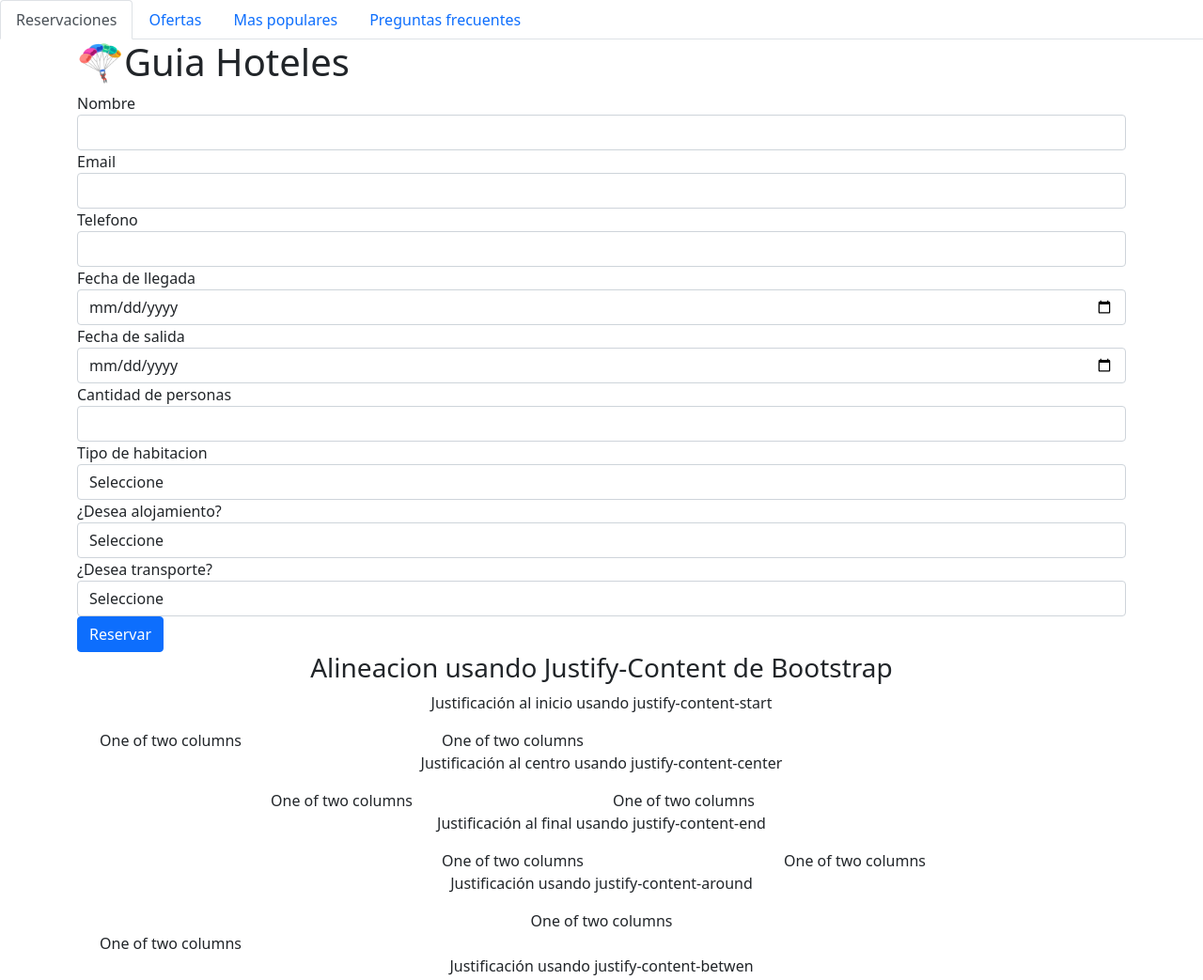
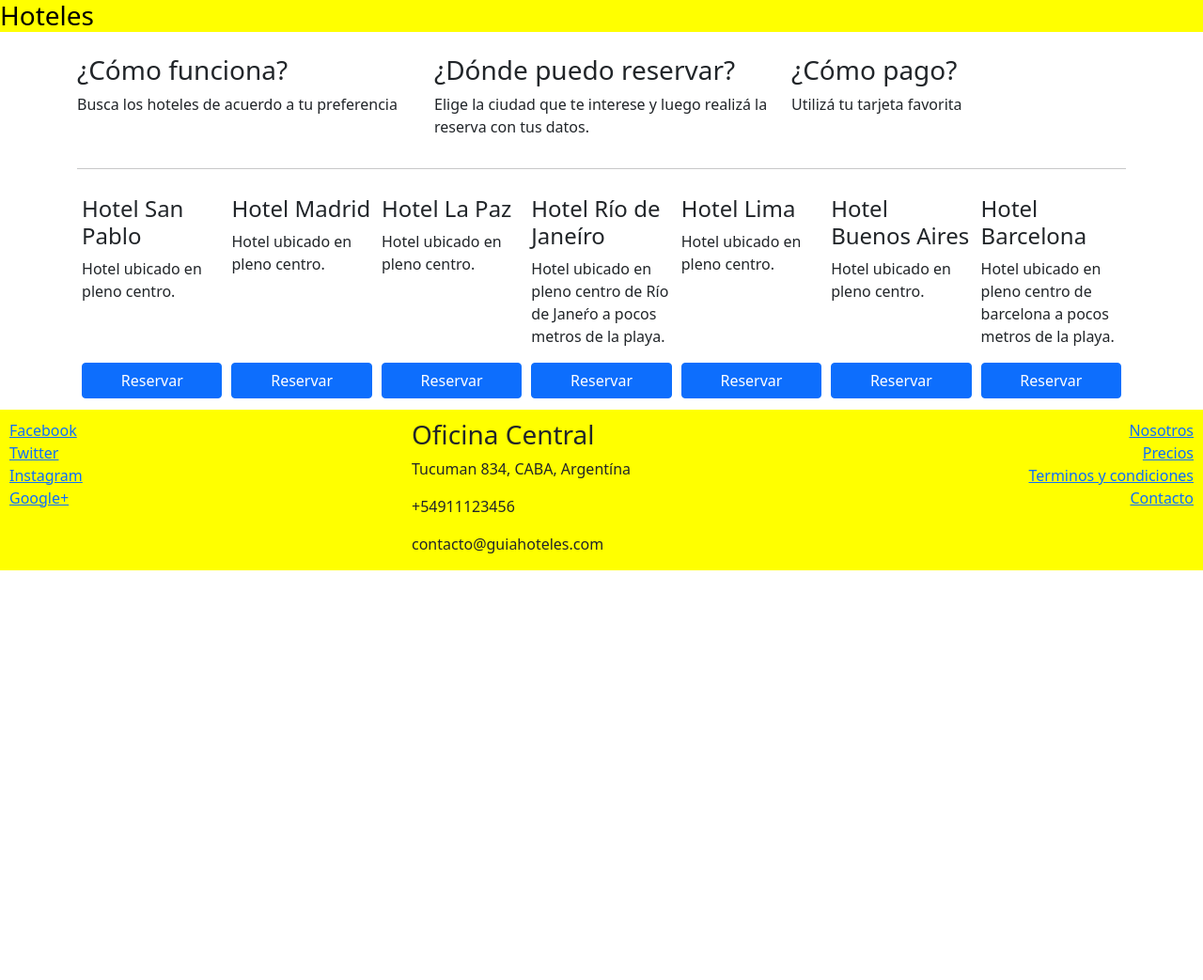
Before and after one commit to oramirezj/ProyectoCoursera, a website: page index.html in a window 1280 px wide. Shown: the top 1043 px of the page at 94% size. After the commit the page ends 800 px from the top, so only its background shows below. Drawn offline with nearby package versions, Linux system fonts and the light colour scheme.

Commit message:
Proyecto como en video utilizando flex

```diff
--- /dev/null
+++ b/css/styles.css
@@ -0,0 +1,18 @@
+.jumbotron {
+    background-color: yellow;
+    color: black;
+}
+footer {
+    padding: 10px 10px 0 10px;
+    background-color: yellow;
+    margin-bottom: 0px;
+    margin-top: 10px;
+}
+.card-hotel{
+    flex: 1 150px;
+    padding: 2px 5px 2px 5px;
+    margin-top: 10px;
+}
+.btn-reserva{
+    width: 100%;
+}
--- a/index.html
+++ b/index.html
@@ -7,146 +7,151 @@
     <meta name="viewport" content="width=device-width, initial-scale=1.0" />
     <title>🪂Guia Hoteles</title>
     <link rel="stylesheet" href="node_modules/bootstrap/dist/css/bootstrap.min.css" />
+    <link rel="stylesheet" href="css/styles.css">
     <meta name="author" content="Omar Ramírez" />
     <meta name="description" content="Protecto Coursera curso desarrollador full stack" />
 </head>
 
 <body>
-    <ul class="nav nav-tabs">
-        <li class="nav-item">
-            <a class="nav-link active" aria-current="page" href="/">Reservaciones</a>
-        </li>
-        <li class="nav-item">
-            <a class="nav-link" href="#">Ofertas</a>
-        </li>
-        <li class="nav-item">
-            <a class="nav-link" href="#">Mas populares</a>
-        </li>
-        <li class="nav-item">
-            <a class="nav-link" href="#">Preguntas frecuentes</a>
-        </li>
-    </ul>
+    <header class="header">
+        <div class="jumbotron">
+            <h3>Hoteles</h3>
+        </div>
+    </header>
+    <main>
         <div class="container">
             <div class="row">
-            <div class="col-md-12">
-                <h1>🪂Guia Hoteles</h1>
+                <div class="col-sm-4">
+                    <p>
+                    <h3>¿Cómo funciona?</h3>
+                    <p>Busca los hoteles de acuerdo a tu preferencia</p>
+                    </p>
+                </div>
+                <!--fin col-sm-4 cómo funciona-->
+                <div class="col-sm-4">
+                    <p>
+                    <h3>¿Dónde puedo reservar?</h3>
+                    <p>Elige la ciudad que te interese y luego realizá la reserva con tus datos.</p>
+                    </p>
+                </div>
+                <!--fin col-sm-4 dónde reservar-->
+                <div class="col-sm-4">
+                    <p>
+                    <h3>¿Cómo pago?</h3>
+                    <p>Utilizá tu tarjeta favorita</p>
+                    </p>
+                </div>
+                <!--fin col-sm-4 cómo pago-->
+            </div>
+            <!--fin row-->
+            <hr />
+            <div class="d-flex flex-wrap flex-row-reverse">
+                <div class="card-hotel d-flex flex-column justify-content-between">
+                    <div>
+                        <h4>Hotel Barcelona</h4>
+                        <p>Hotel ubicado en pleno centro de barcelona a pocos metros de la playa.</p>
+                    </div>
+                    <div>
+                        <button class="btn btn-primary btn-reserva">Reservar</button>
                     </div>
                 </div>
-        <div class="row">
-            <div class="col-md-12">
-                <form action="index.php" method="post">
-                    <div class="form-group">
-                        <label for="">Nombre</label>
-                        <input type="text" name="nombre" class="form-control">
+                <!--final hotel Barcelona-->
+                <div class="card-hotel d-flex flex-column justify-content-between">
+                    <div>
+                        <h4>Hotel Buenos Aires</h4>
+                        <p>Hotel ubicado en pleno centro.</p>
                     </div>
-                    <div class="form-group">
-                        <label for="">Email</label>
-                        <input type="email" name="email" class="form-control">
-                    </div>
-                    <div class="form-group">
-                        <label for="">Telefono</label>
-                        <input type="text" name="telefono" class="form-control">
-                    </div>
-                    <div class="form-group">
-                        <label for="">Fecha de llegada</label>
-                        <input type="date" name="fecha_llegada" class="form-control">
-                    </div>
-                    <div class="form-group">
-                        <label for="">Fecha de salida</label>
-                        <input type="date" name="fecha_salida" class="form-control">
-                    </div>
-                    <div class="form-group">
-                        <label for="">Cantidad de personas</label>
-                        <input type="number" name="cantidad_personas" class="form-control">
-                    </div>
-                    <div class="form-group">
-                        <label for="">Tipo de habitacion</label>
-                        <select name="tipo_habitacion" class="form-control">
-                            <option value="">Seleccione</option>
-                            <option value="Simple">Simple</option>
-                            <option value="Doble">Doble</option>
-                            <option value="Triple">Triple</option>
-                            <option value="Cuadruple">Cuadruple</option>
-                        </select>
-                    </div>
-                    <div class="form-group">
-                        <label for="">¿Desea alojamiento?</label>
-                        <select name="alojamiento" class="form-control">
-                            <option value="">Seleccione</option>
-                            <option value="Si">Si</option>
-                            <option value="No">No</option>
-                        </select>
-                    </div>
-                    <div class="form-group">
-                        <label for="">¿Desea transporte?</label>
-                        <select name="transpote" class="form-control">
-                            <option value="">Seleccione</option>
-                            <option value="Si">Si</option>
-                            <option value="No">No</option>
-                        </select>
-                    </div>
-                    <button type="submit" class="btn btn-primary">Reservar</button>
-                    <!--Prueba alineacion de contenido bootstrap-->
-                    <h3 class="row justify-content-center">Alineacion usando Justify-Content de Bootstrap</h3>
-                    <div class="container">
-                        <p class="row justify-content-center">Justificación al inicio usando justify-content-start</p>
-                        <div class="row justify-content-start">
-                            <div class="col-4">
-                                One of two columns
-                            </div>
-                            <div class="col-4">
-                                One of two columns
+                    <div>
+                        <button class="btn btn-primary btn-reserva">Reservar</button>
                     </div>
                 </div>
-                        <p class="row justify-content-center">Justificación al centro usando justify-content-center</p>
-                        <div class="row justify-content-center">
-                            <div class="col-4">
-                                One of two columns
+                <!--final hotel Buenos Aires-->
+                <div class="card-hotel d-flex flex-column justify-content-between">
+                    <div>
+                        <h4>Hotel Lima</h4>
+                        <p>Hotel ubicado en pleno centro.</p>
                     </div>
-                            <div class="col-4">
-                                One of two columns
+                    <div>
+                        <button class="btn btn-primary btn-reserva">Reservar</button>
                     </div>
                 </div>
-                        <p class="row justify-content-center">Justificación al final usando justify-content-end</p>
-                        <div class="row justify-content-end">
-                            <div class="col-4">
-                                One of two columns
+                <!--final hotel Lima-->
+                <div class="card-hotel d-flex flex-column justify-content-between">
+                    <div>
+                        <h4>Hotel Río de Janeíro</h4>
+                        <p>Hotel ubicado en pleno centro de Río de Janeŕo a pocos metros de la playa.</p>
                     </div>
-                            <div class="col-4">
-                                One of two columns
+                    <div>
+                        <button class="btn btn-primary btn-reserva">Reservar</button>
                     </div>
                 </div>
-                        <p class="row justify-content-center">Justificación usando justify-content-around</p>
-                        <div class="row justify-content-around" <div class="col-4">
-                            One of two columns
+                <!--final hotel Río de Janeíro-->
+                <div class="card-hotel d-flex flex-column justify-content-between">
+                    <div>
+                        <h4>Hotel La Paz</h4>
+                        <p>Hotel ubicado en pleno centro.</p>
                     </div>
-                        <div class="col-4">
-                            One of two columns
+                    <div>
+                        <button class="btn btn-primary btn-reserva">Reservar</button>
                     </div>
                 </div>
-                    <p class="row justify-content-center">Justificación usando justify-content-betwen</p>
-                    <div class="row justify-content-between">
-                        <div class="col-4">
-                            One of two columns
+                <!--final hotel La Paz-->
+                <div class="card-hotel d-flex flex-column justify-content-between">
+                    <div>
+                        <h4>Hotel Madrid</h4>
+                        <p>Hotel ubicado en pleno centro.</p>
                     </div>
-                        <div class="col-4">
-                            One of two columns
+                    <div>
+                        <button class="btn btn-primary btn-reserva">Reservar</button>
                     </div>
                 </div>
-                    <p class="row justify-content-center">Justificación usando justify-content-evenly</p>
-                    <div class="row justify-content-evenly">
-                        <div class="col-4">
-                            One of two columns
+                <!--final hotel Madrid-->
+                <div class="card-hotel d-flex flex-column justify-content-between">
+                    <div>
+                        <h4>Hotel San Pablo</h4>
+                        <p>Hotel ubicado en pleno centro.</p>
                     </div>
-                        <div class="col-4">
-                            One of two columns
+                    <div>
+                        <button class="btn btn-primary btn-reserva">Reservar</button>
                     </div>
                 </div>
+                <!--final hotel San Pablo-->
             </div>
+            <!--fin row reverse-->
+        </div>
+        <!--fin container-->
+    </main>
 </body>
 
+<footer>
+    <div class="row">
+        <div class="col-sm-4 d-flex flex-column">
+            <a href="http://www.facebook.com">Facebook</a>
+            <a href="http://www.twitter.com">Twitter</a>
+            <a href="http://www.instagram.com">Instagram</a>
+            <a href="http://www.google.com">Google+</a>
+        </div>
+        <div class="col-sm-4">
+            <address>
+                <h3>Oficina Central</h3>
+                <p>Tucuman 834, CABA, Argentína</p>
+                <p>+54911123456</p>
+                <p>contacto@guiahoteles.com</p>
+            </address>
+        </div>
+        <div class="col-sm-4 d-flex flex-column align-items-end">
+            <a href="http://www.facebook.com">Nosotros</a>
+            <a href="http://www.twitter.com">Precios</a>
+            <a href="http://www.instagram.com">Terminos y condiciones</a>
+            <a href="http://www.google.com">Contacto</a>
+        </div>
+    </div>
+</footer>
 
+<!--JavaScript opcional-->
+<!--JQuery, Bootstrap JS, Popper.JS-->
 <script src="node_modules/jquery/dist/jquery.min.js"></script>
 <script src="node_modules/bootstrap/dist/js/bootstrap.min.js"></script>
+<script src="node_modules/popper.js/dist/popper-utils.min.js"></script>
 
 </html>
```
Lines whose indentation alone changed are shown as unchanged.
